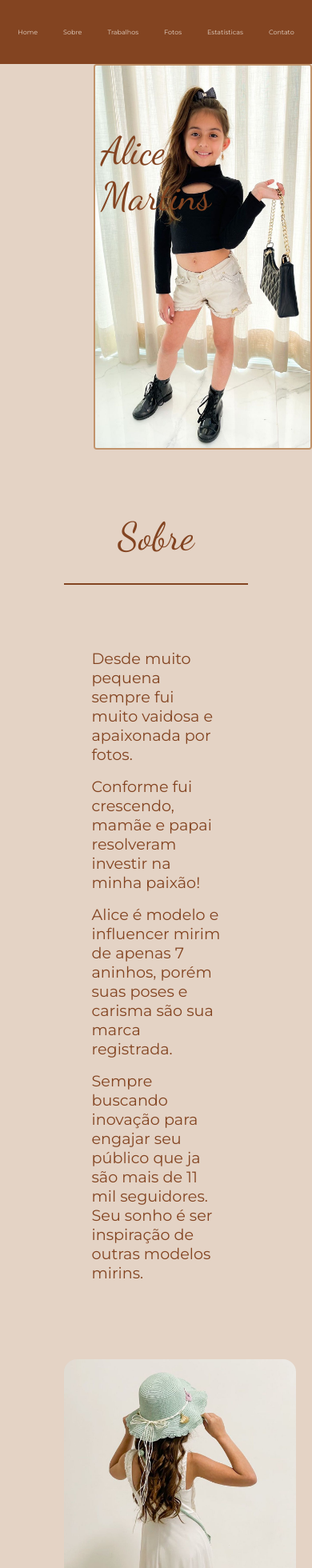
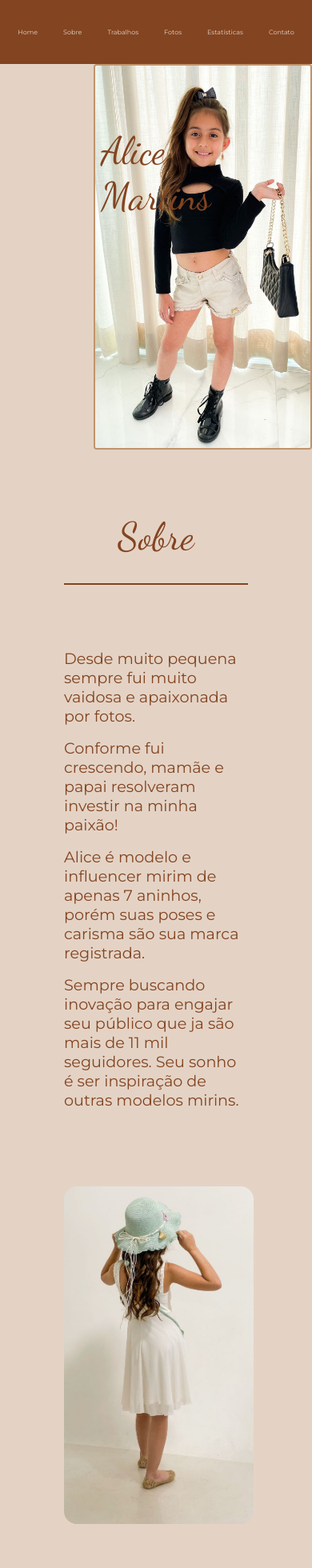
Before and after one commit to AlexandreMartins95/AliceMartins, an Angular app: page / in a window 390 px wide. Shown: the top 1960 px of the page at 80% size. Built offline with nearby package versions, Linux system fonts and the light colour scheme.

Commit message:
layout: ajuste responsividade

```diff
--- a/src/app/features/sobre-midia-kit/sobre-midia-kit.component.scss
+++ b/src/app/features/sobre-midia-kit/sobre-midia-kit.component.scss
@@ -68,6 +68,9 @@
   .sobre__conteudo__texto {
     flex-direction: column;
   }
+  .sobre__texto__container {
+    width: 100%;
+  }
   .sobre__texto {
     width: 100%;
   }
@@ -86,6 +89,10 @@
   .sobre__texto {
     font-size: 1.2rem;
   }
+
+  .sobre__imagem {
+    height: 50vh;
+  }
 }
 
 @media screen and (max-width: 390px) {
--- a/src/app/features/trabalhos-midia-kit/trabalhos-midia-kit.component.scss
+++ b/src/app/features/trabalhos-midia-kit/trabalhos-midia-kit.component.scss
@@ -113,6 +113,10 @@
     flex-wrap: wrap;
     gap: 1rem;
   }
+
+  .trabalhos__imagem {
+    height: 50vh;
+  }
 }
 @media screen and (max-width: 615px) {
   .trabalhos__logos__container {
```
